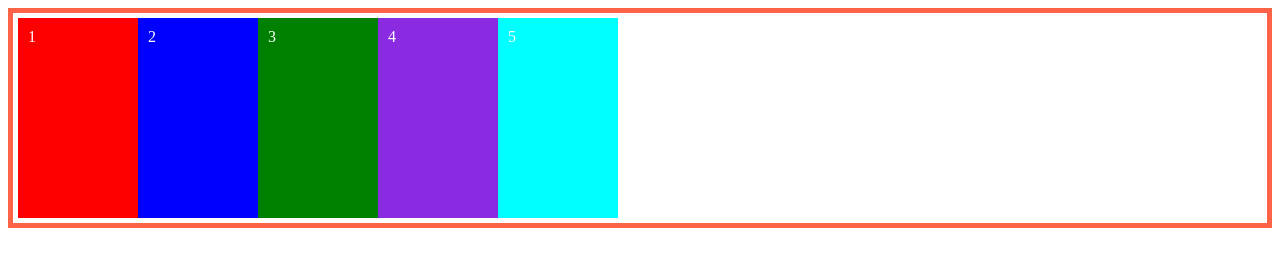
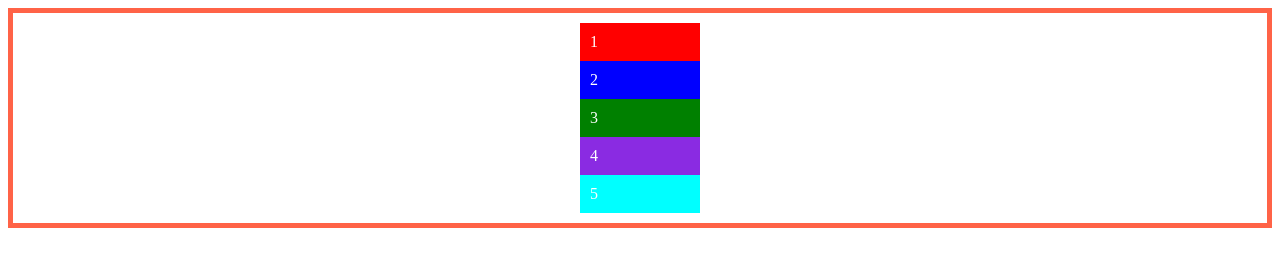
Before and after one commit to rirubelhossain/pseudo-practice, a plain HTML site: page flex-container.html in a window 1280 px wide. Drawn offline with Linux system fonts and the light colour scheme.

Commit message:
flex-direction row and column

```diff
--- a/flex-container.html
+++ b/flex-container.html
@@ -9,13 +9,15 @@
             border:5px solid tomato;
             display: flex;
             padding: 5px;
-            flex-direction: row;
+            flex-direction: column;
             /* justify-content: space-between; */
             /* justify-content: center; */
             height: 200px;
             /* align-items: center; */
             /* border-radius: 2px solid; */
-            align-items: stretch;
+            align-items: center;
+            justify-content: center;
+            /* height: 100vh; */
         }
         .flex-item{
             color: white;
```
